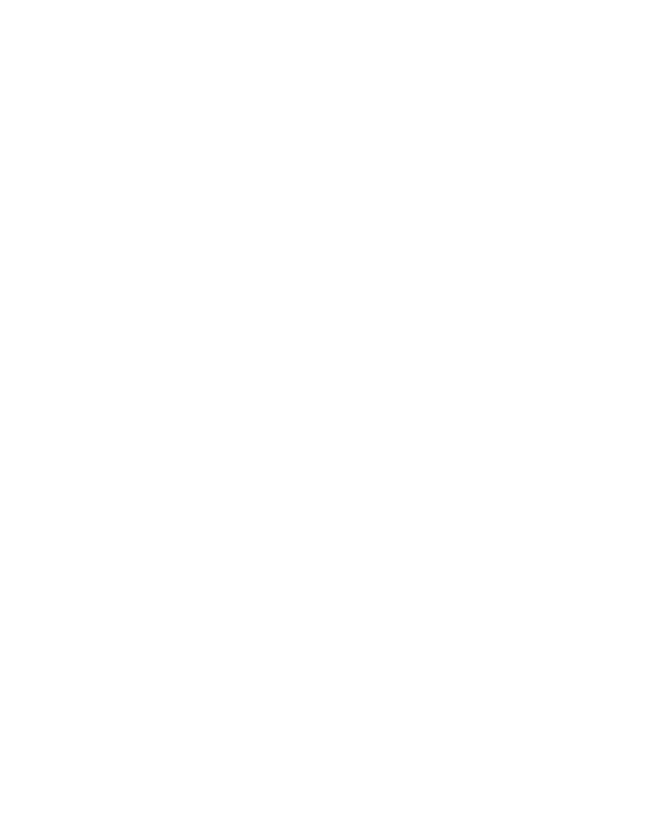
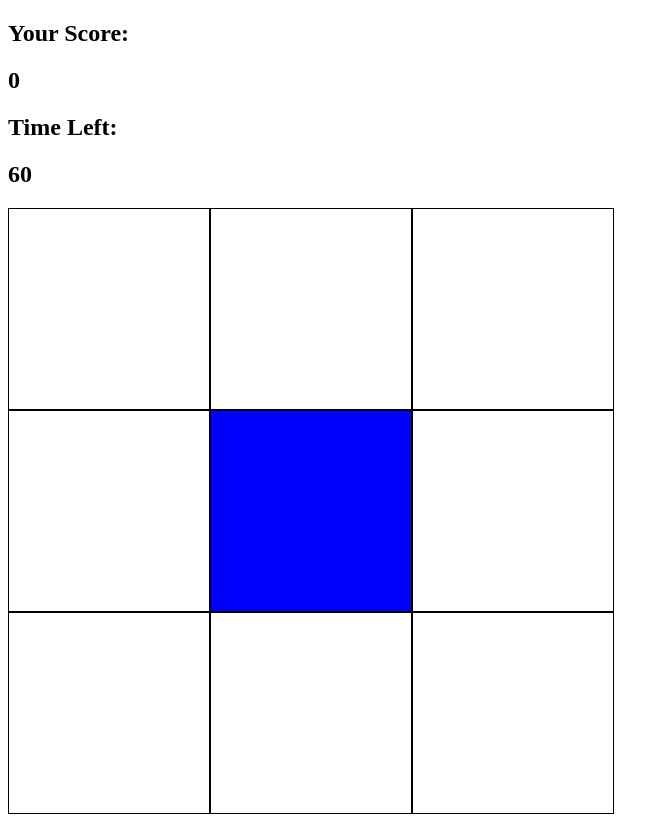
Before and after one commit to Kaozxc/js-whack-mole, a plain HTML site: page index.html in a window 1280 px wide. Shown: the whole page, without its empty margins (0-669 px from the left). Before the commit the page ends 800 px from the top, so only its background shows below. Drawn offline with Linux system fonts and the light colour scheme.

Commit message:
progress

```diff
--- a/index.html
+++ b/index.html
@@ -8,6 +8,23 @@
     <link rel="stylesheet" href="style.css" />
   </head>
   <body>
+    <h2>Your Score:</h2>
+    <h2 id="score">0</h2>
+
+    <h2>Time Left:</h2>
+    <h2 id="timeLeft">60</h2>
+
+    <div class="grid">
+      <div class="square" id="1"></div>
+      <div class="square" id="2"></div>
+      <div class="square" id="3"></div>
+      <div class="square" id="4"></div>
+      <div class="square" id="5"></div>
+      <div class="square" id="6"></div>
+      <div class="square" id="7"></div>
+      <div class="square" id="8"></div>
+      <div class="square" id="9"></div>
+    </div>
     <script src="index.js"></script>
   </body>
 </html>
--- a/index.js
+++ b/index.js
@@ -0,0 +1,44 @@
+const squares = document.querySelectorAll('.square');
+const mole = document.querySelector('.mole');
+let randomNum = 0;
+// let num = showMole.randomNum;
+
+let scoreHere = 0;
+let score = document.querySelector('#score');
+console.log('score', score)
+let timeLeft = document.querySelector('#timeLeft').innerText;
+console.log('timeleft', timeLeft);
+
+function showMole() {
+    randomNum = Math.floor(Math.random() * 9) + 1;
+    console.log(randomNum);
+    console.log(squares)
+    squares[randomNum - 1].classList.add('mole')
+    // console.log('nuim', num);
+    // return num = randomNum;
+}
+
+function clickMole() {
+    let sq = document.querySelector('.mole')
+    console.log(sq);
+    sq.addEventListener('click', () => {
+        squares[randomNum - 1].classList.remove('mole');
+        scoreHere++;
+        score.innerText = scoreHere;
+        console.log('score here', score)
+        showMole();
+    })
+}
+
+function game() {
+    showMole();
+    clickMole();
+
+}
+
+
+// mole.addEventListener('click', () => {
+//     console.log('elo');
+// })
+
+game();
--- a/style.css
+++ b/style.css
@@ -0,0 +1,16 @@
+.grid {
+  display: flex;
+  width: 606px;
+  height: 606px;
+  flex-wrap: wrap;
+}
+
+.square {
+  height: 200px;
+  width: 200px;
+  border: solid black 1px;
+}
+
+.mole {
+  background-color: blue;
+}
```
